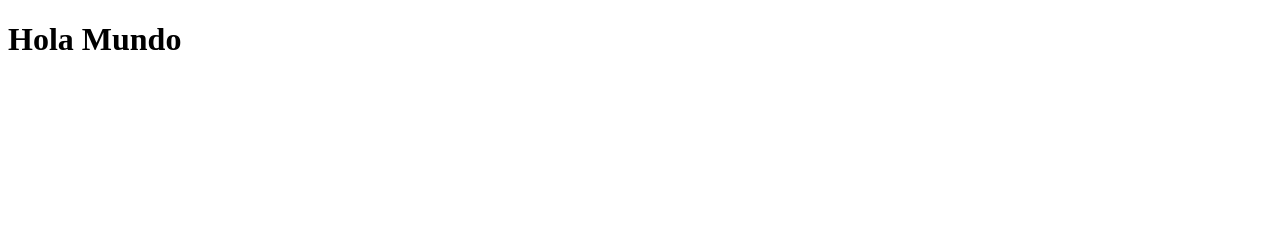
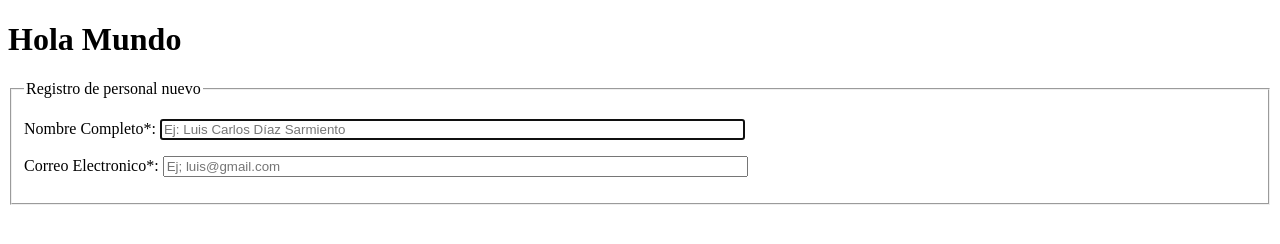
Before and after one commit to jolecalo/GitHub_CyA, a plain HTML site: page index.html in a window 1280 px wide. Drawn offline with Linux system fonts and the light colour scheme.

Commit message:
Modificación de la paǵina principal

```diff
--- a/index.html
+++ b/index.html
@@ -8,5 +8,18 @@
 </head>
 <body>
     <h1>Hola Mundo</h1>
+    <form action="#">
+        <fieldset>
+            <legend>Registro de personal nuevo</legend>
+            <p>
+                <label for="name">Nombre Completo*:</label>
+                <input type="text" id="name" placeholder="Ej: Luis Carlos Díaz Sarmiento" size="70" minlength="10" maxlength="80" required autofocus>
+            </p>
+            <p>
+                <label for="email">Correo Electronico*:</label>
+                <input type="email" id="email" placeholder="Ej; luis@gmail.com" size="70" maxlength="70">
+            </p>
+        </fieldset>
+    </form>
 </body>
 </html>
```
